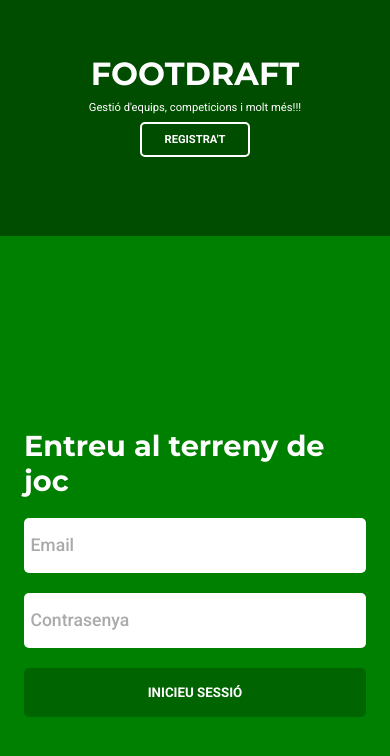
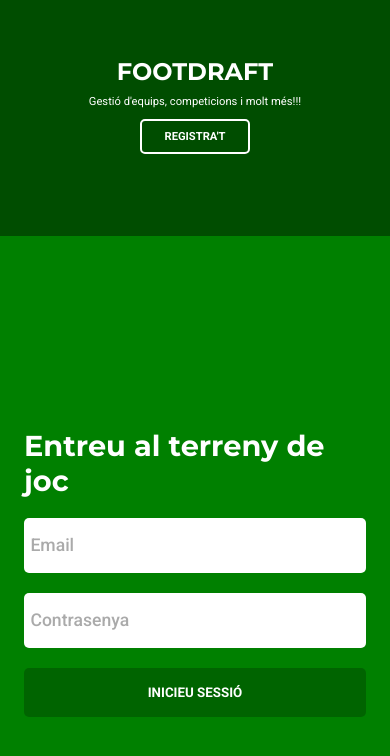
Before and after one commit to Lgrebol/FOOTDRAFT, an Angular app: page /login in a window 390 px wide. Shown: the top 756 px of the page. Built offline with nearby package versions, Linux system fonts and the light colour scheme.

Commit message:
Responsive

```diff
--- a/src/styles.css
+++ b/src/styles.css
@@ -1,69 +1,198 @@
 html, body { height: 100%; }
-body { margin: 0; font-family: Roboto, "Helvetica Neue", sans-serif; }
+body {
+  margin: 0;
+  font-family: Roboto, "Helvetica Neue", sans-serif;
+  overflow-x: hidden;
+}
 
-.dashboard-container {
-    display: flex;
-    height: 100vh;
+/* Global responsive styles */
+* {
+  box-sizing: border-box;
+}
+
+img {
+  max-width: 100%;
+  height: auto;
+}
+
+/* Responsive typography */
+h1 {
+  font-size: 2rem;
+}
+
+h2 {
+  font-size: 1.75rem;
+}
+
+h3 {
+  font-size: 1.5rem;
+}
+
+h4 {
+  font-size: 1.25rem;
+}
+
+p {
+  font-size: 1rem;
+  line-height: 1.5;
+}
+
+/* Responsive containers */
+.container {
+  width: 100%;
+  padding-right: 15px;
+  padding-left: 15px;
+  margin-right: auto;
+  margin-left: auto;
+}
+
+/* Responsive buttons */
+button {
+  cursor: pointer;
+}
+
+/* Responsive tables */
+table {
+  width: 100%;
+  border-collapse: collapse;
+}
+
+th, td {
+  padding: 8px;
+  text-align: left;
+  border-bottom: 1px solid #ddd;
+}
+
+/* Responsive forms */
+input, select, textarea {
+  width: 100%;
+  padding: 8px;
+  margin: 8px 0;
+  display: inline-block;
+  border: 1px solid #ccc;
+  border-radius: 4px;
+  box-sizing: border-box;
+}
+
+/* Media queries */
+@media (max-width: 1200px) {
+  .container {
+    max-width: 1140px;
   }
 
-  .sidebar {
-    width: 240px;
-    background-color: #2c3e50;
-    color: #ecf0f1;
-    padding: 20px;
+  h1 {
+    font-size: 1.8rem;
   }
 
-  .sidebar .logo {
-    font-size: 1.5rem;
-    margin-bottom: 20px;
+  h2 {
+    font-size: 1.6rem;
+  }
+}
+
+@media (max-width: 992px) {
+  .container {
+    max-width: 960px;
   }
 
-  .sidebar nav ul {
-    list-style: none;
-    padding: 0;
+  h1 {
+    font-size: 1.7rem;
   }
 
-  .sidebar nav ul li {
-    margin-bottom: 15px;
+  h2 {
+    font-size: 1.5rem;
+  }
+}
+
+@media (max-width: 768px) {
+  .container {
+    max-width: 720px;
   }
 
-  .sidebar nav ul li a {
-    color: #ecf0f1;
-    text-decoration: none;
+  h1 {
+    font-size: 1.6rem;
   }
 
-  .main-content {
-    flex: 1;
-    display: flex;
-    flex-direction: column;
+  h2 {
+    font-size: 1.4rem;
   }
 
-  .top-bar {
-    background-color: #34495e;
-    color: #ecf0f1;
-    padding: 10px 20px;
-    display: flex;
-    justify-content: space-between;
-    align-items: center;
+  h3 {
+    font-size: 1.3rem;
+  }
+}
+
+@media (max-width: 576px) {
+  .container {
+    max-width: 540px;
   }
 
-  .players-content table {
-    width: 100%;
-    border-collapse: collapse;
+  h1 {
+    font-size: 1.5rem;
   }
 
-  .players-content th, .players-content td {
-    padding: 10px;
-    text-align: left;
-    border: 1px solid #ddd;
+  h2 {
+    font-size: 1.3rem;
   }
 
-  .login-container {
-    max-width: 400px;
-    margin: 100px auto; /* Centrat vertical i horitzontal */
-    padding: 20px;
-    border: 1px solid #ccc;
-    border-radius: 8px;
-    background-color: #f9f9f9;
-    text-align: center;
+  h3 {
+    font-size: 1.2rem;
   }
+
+  h4 {
+    font-size: 1.1rem;
+  }
+
+  p {
+    font-size: 0.9rem;
+  }
+
+  th, td {
+    padding: 6px;
+    font-size: 0.9rem;
+  }
+}
+
+/* Utility classes */
+.text-center {
+  text-align: center;
+}
+
+.mt-1 { margin-top: 0.25rem; }
+.mt-2 { margin-top: 0.5rem; }
+.mt-3 { margin-top: 1rem; }
+.mt-4 { margin-top: 1.5rem; }
+.mt-5 { margin-top: 3rem; }
+
+.mb-1 { margin-bottom: 0.25rem; }
+.mb-2 { margin-bottom: 0.5rem; }
+.mb-3 { margin-bottom: 1rem; }
+.mb-4 { margin-bottom: 1.5rem; }
+.mb-5 { margin-bottom: 3rem; }
+
+.mx-auto {
+  margin-left: auto;
+  margin-right: auto;
+}
+
+.d-flex { display: flex; }
+.flex-column { flex-direction: column; }
+.justify-content-center { justify-content: center; }
+.align-items-center { align-items: center; }
+.flex-wrap { flex-wrap: wrap; }
+
+.w-100 { width: 100%; }
+.h-100 { height: 100%; }
+
+/* Hide elements on small screens */
+@media (max-width: 576px) {
+  .hide-sm {
+    display: none !important;
+  }
+}
+
+/* Hide elements on medium screens */
+@media (max-width: 768px) {
+  .hide-md {
+    display: none !important;
+  }
+}
```
